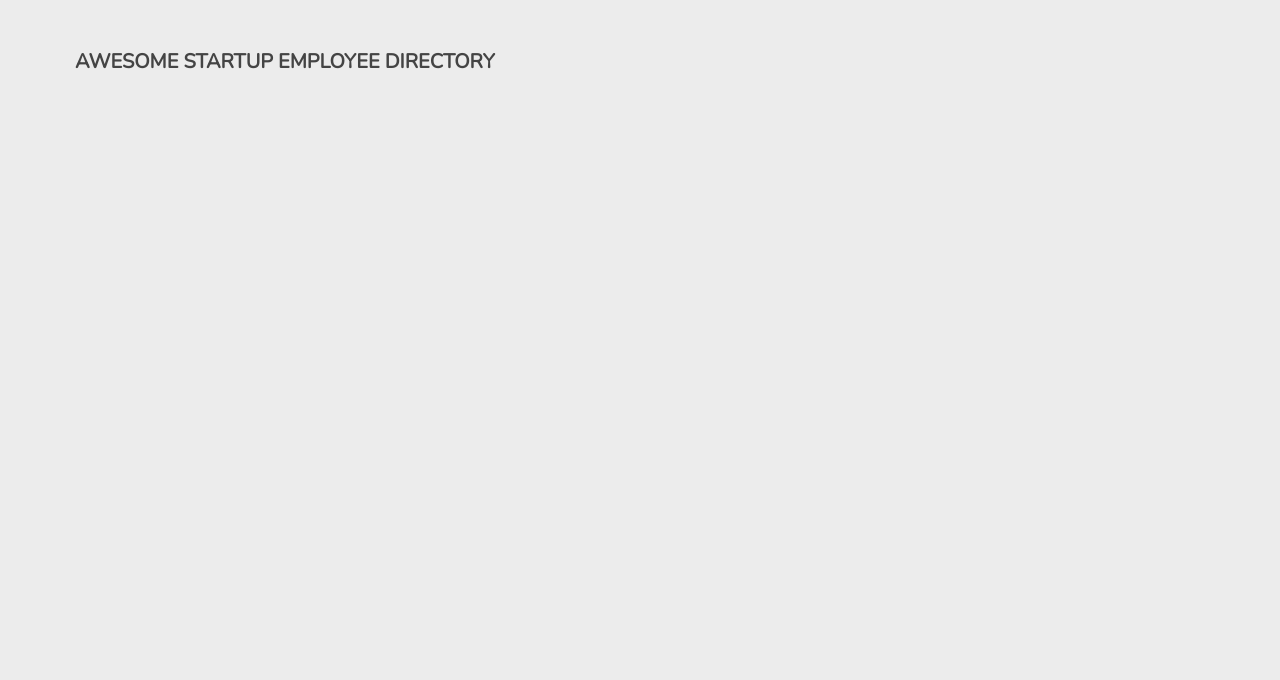
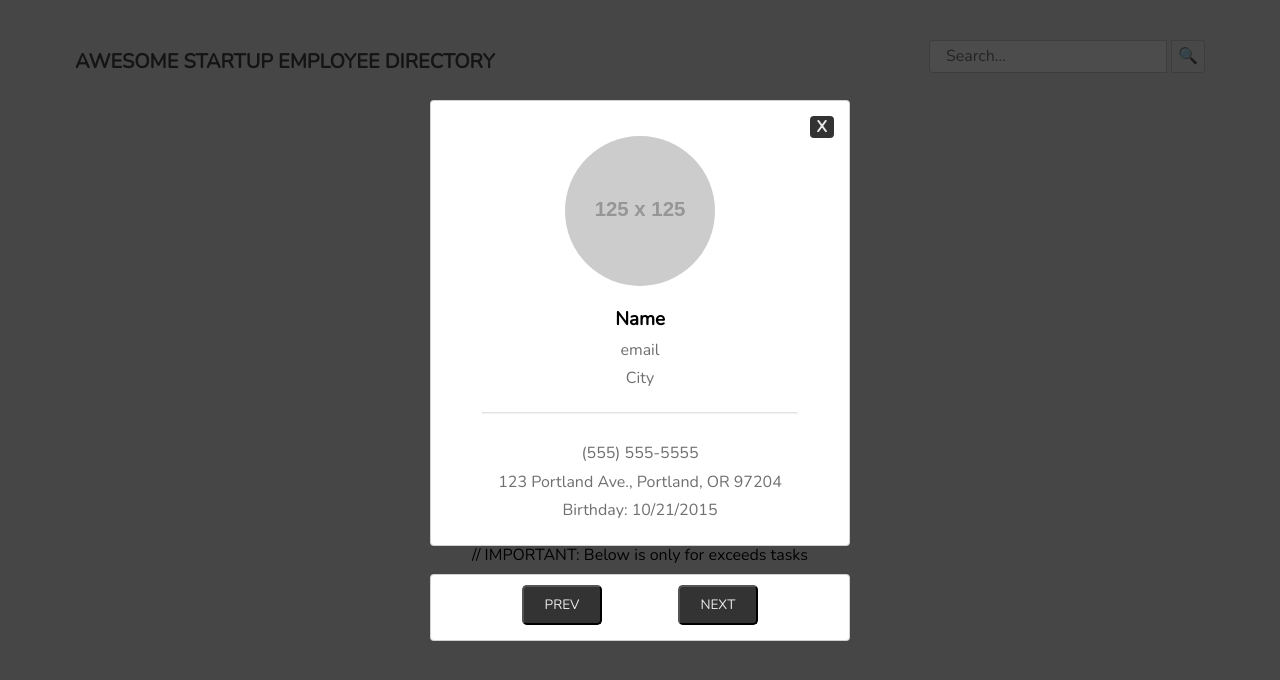
Before and after one commit to josephmonreal00/techdegree-project-5, a plain HTML site: page index.html in a window 1280 px wide. Drawn offline with nearby package versions, Linux system fonts and the light colour scheme; placeholder pictures from the web are drawn by us.

Commit message:
Added JS

```diff
--- a/index.html
+++ b/index.html
@@ -1,5 +1,6 @@
 <!DOCTYPE html>
 <html lang="en-US">
+
 <head>
     <title>Public API Requests</title>
     <meta charset="UTF-8">
@@ -7,6 +8,7 @@
     <link href="css/normalize.css" rel="stylesheet">
     <link href="css/styles.css" rel="stylesheet">
 </head>
+
 <body>
 
     <!-- =======================
@@ -96,6 +98,9 @@
         ======================== -->
 
     <!-- Add your JS here -->
+    <script src="https://code.jquery.com/jquery-3.4.1.min.js" integrity="sha256-CSXorXvZcTkaix6Yvo6HppcZGetbYMGWSFlBw8HfCJo=" crossorigin="anonymous"></script>
+    <script src="js/script.js"></script>
 
 </body>
+
 </html>
--- /dev/null
+++ b/js/script.js
@@ -0,0 +1,48 @@
+$(document).ready(function () {
+    const searchFeature = `
+        <form action="#" method="get">
+            <input type="search" id="search-input" class="search-input" placeholder="Search...">
+            <input type="submit" value="&#x1F50D;" id="serach-submit" class="search-submit">
+        </form>`;
+
+    $(".search-container").append(searchFeature);
+
+    const galleryItems = `
+        <div class="card">
+            <div class="card-img-container">
+                <img class="card-img" src="https://placehold.it/90x90" alt="profile picture">
+            </div>
+            <div class="card-info-container">
+                <h3 id="name" class="card-name cap">first last</h3>
+                <p class="card-text">email</p>
+                <p class="card-text cap">city, state</p>
+            </div>
+         </div>`;
+
+    $("#gallery").append(galleryItems);
+
+    const modal = `
+        <div class="modal-container">
+            <div class="modal">
+                <button type="button" id="modal-close-btn" class="modal-close-btn"><strong>X</strong></button>
+                <div class="modal-info-container">
+                    <img class="modal-img" src="https://placehold.it/125x125" alt="profile picture">
+                    <h3 id="name" class="modal-name cap">name</h3>
+                    <p class="modal-text">email</p>
+                    <p class="modal-text cap">city</p>
+                    <hr>
+                    <p class="modal-text">(555) 555-5555</p>
+                    <p class="modal-text">123 Portland Ave., Portland, OR 97204</p>
+                    <p class="modal-text">Birthday: 10/21/2015</p>
+                </div>
+            </div>
+
+            // IMPORTANT: Below is only for exceeds tasks
+            <div class="modal-btn-container">
+                <button type="button" id="modal-prev" class="modal-prev btn">Prev</button>
+                <button type="button" id="modal-next" class="modal-next btn">Next</button>
+            </div>
+        </div>`;
+
+    $("body").append(modal);
+})
```
Lines whose indentation alone changed are shown as unchanged.
